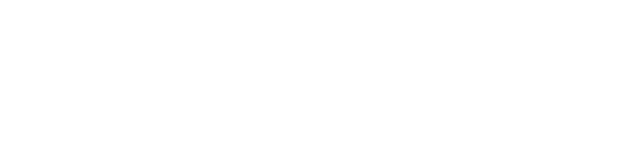
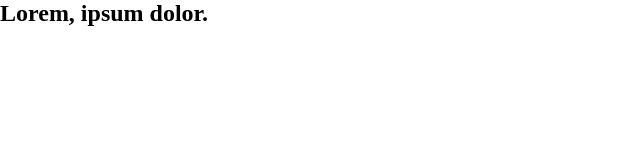
Before and after one commit to Myitschoolby/myexam, a plain HTML site: page index.html in a window 1280 px wide. Shown: the whole page, without its empty margins (0-640 px from the left). Drawn offline with Linux system fonts and the light colour scheme.

Commit message:
section 1 is done

```diff
--- a/css/style.css
+++ b/css/style.css
@@ -3,3 +3,7 @@
     padding: 0;
     box-sizing: border-box;
 }
+
+html, css {
+    height: 100%;
+}
--- a/index.html
+++ b/index.html
@@ -8,5 +8,9 @@
 </head>
 <body>
 
+    <section>
+        <h1>Lorem, ipsum dolor.</h1>
+    </section>
+
 </body>
 </html>
```
